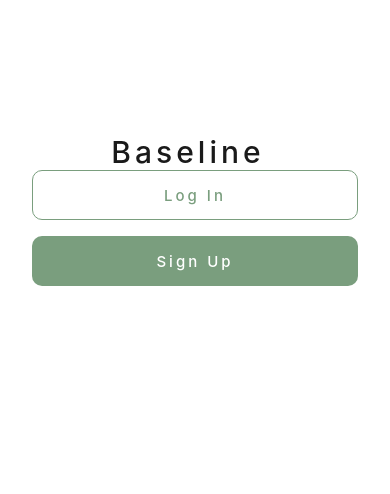
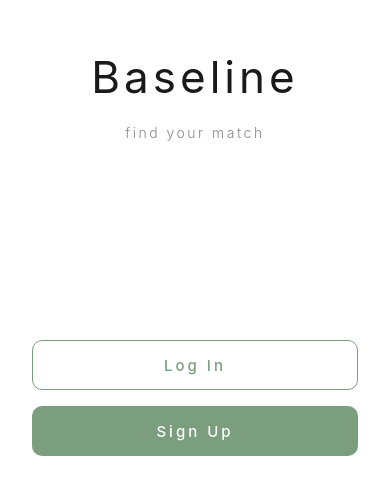
Before and after one commit to Yeva-A/baseline, a React Native app in the folder client/: screen /Welcome in a window 390 px wide. Shown: the part 212-706 px from the top of the page. Built offline with nearby package versions, Linux system fonts and the light colour scheme; no server answers.

Commit message:
Built Welcome screen layout

```diff
--- a/client/screens/Login.js
+++ b/client/screens/Login.js
@@ -2,7 +2,7 @@ import React, { useState } from 'react';
 import { globalStyles, colors } from '../styles/global';
 import { auth } from '../firebaseConfig';
 import { signInWithEmailAndPassword } from "firebase/auth";
-import { View, Text, SafeAreaView, TouchableOpacity, TextInput, Alert, StyleSheet } from 'react-native';
+import { View, Text, SafeAreaView, TextInput, Alert, StyleSheet } from 'react-native';
 import { PrimaryButton, BackButton, Field } from '../components/Bits'
 
 export default function Login ({ navigation }) {
--- a/client/screens/Welcome.js
+++ b/client/screens/Welcome.js
@@ -1,19 +1,29 @@
 import React from 'react';
-import { globalStyles } from '../styles/global';
-import { View, Text, SafeAreaView, TouchableOpacity } from "react-native";
+import { globalStyles, colors } from '../styles/global';
+import { View, Text, SafeAreaView, StyleSheet } from "react-native";
 import { PrimaryButton, OutlineButton } from '../components/Bits'
 
 
 export default function Welcome ({ navigation }){
     return(
         <SafeAreaView style= {globalStyles.authContainer}>
-            <Text style= {globalStyles.brand}> Baseline </Text>
+            <View style={{ height: 170 }}>
+                <Text style= {style.heading}> Baseline </Text>
+                <Text style={style.subtitle}> find your match </Text>
+            </View>
 
-            <OutlineButton label="Log In" onPress={() => navigation.navigate('Login')}
-                style={{ marginBottom: 16 }}
-                />
+            <View style={[style.bottomSection, {height: 30}]}>
+                <OutlineButton label="Log In" onPress={() => navigation.navigate('Login')}
+                style={{ marginBottom: 16 }} />
+            <PrimaryButton label="Sign Up" onPress={() => navigation.navigate('SignUp')} />
+            </View>
 
-            <PrimaryButton label="Sign Up" onPress={() => navigation.navigate('SignUp')} />
         </SafeAreaView>
     );
 }
+
+const style = StyleSheet.create({
+    heading: {fontSize: 44, fontWeight: '400', color: colors.text, letterSpacing: 4, paddingBottom: 20 },
+    subtitle: {fontSize: 14, fontWeight: '300', color: colors.textMuted, marginBottom: 40, letterSpacing: 2.5, textAlign: 'center'},
+    bottomSection: { paddingBottom: 0, marginTop: 120 }
+})
--- a/client/styles/global.js
+++ b/client/styles/global.js
@@ -30,7 +30,7 @@ export const globalStyles = StyleSheet.create({
 
   brand: {                  // 'Baseline' word logo
     fontSize: 30,
-    fontWeight: '500',
+    fontWeight: '400',
     color: colors.text,
     letterSpacing: 4,
     marginLeft: -14,
```
